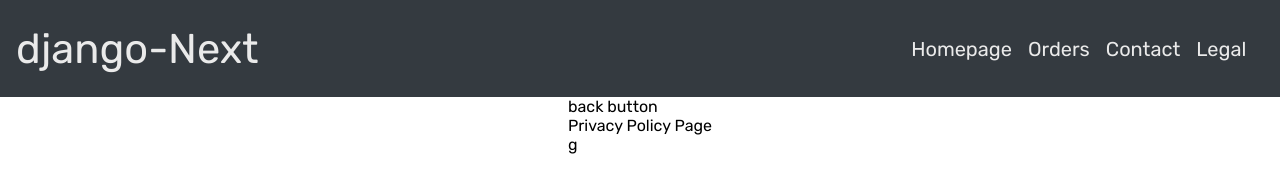
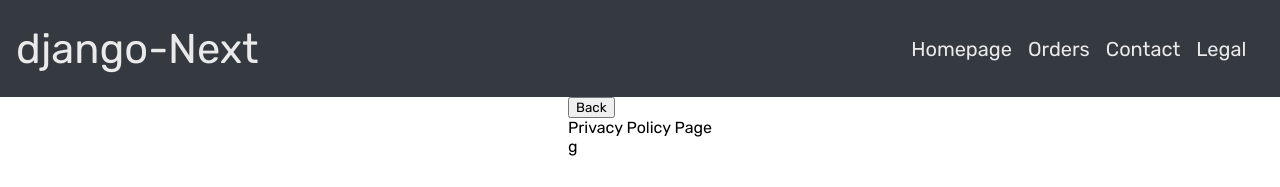
Before and after one commit to Brlaney/django-next, a Next.js app in the folder next-app/: page /legal/privacy-policy in a window 1280 px wide. Shown: the top 187 px of the page. Built offline with nearby package versions, Linux system fonts and the light colour scheme.

Commit message:
fixing back button

```diff
--- a/next-app/src/pages/legal/index.tsx
+++ b/next-app/src/pages/legal/index.tsx
@@ -1,5 +1,5 @@
 import Link from 'next/link';
-import styles from '@/styles/pages/Legal.module.scss'
+import styles from '@/styles/pages/Legal.module.scss';
 
 export default function Legal() {
   return (
@@ -35,9 +35,7 @@ export default function Legal() {
             <div className={styles.item}>
               <div className={styles.divItem}>
                 <Link href='/legal/privacy-policy' className={styles.button}>
-                  <h2 className={styles.endpoint}>
                     Privacy policy
-                  </h2>
                 </Link>
               </div>
             </div>
@@ -46,9 +44,7 @@ export default function Legal() {
             <div className={styles.item}>
               <div className={styles.divItem}>
                 <Link href='/legal/terms-of-service' className={styles.button}>
-                  <h2 className={styles.endpoint}>
                     Terms of service
-                  </h2>
                 </Link>
               </div>
             </div>
--- a/next-app/src/pages/legal/privacy-policy/index.tsx
+++ b/next-app/src/pages/legal/privacy-policy/index.tsx
@@ -1,5 +1,5 @@
-// import Link from 'next/link'
-import styles from '@/styles/pages/Legal.module.scss'
+import Link from 'next/link';
+import styles from '@/styles/pages/Legal.module.scss';
 
 export default function PrivacyPolicy() {
   return (
@@ -10,8 +10,12 @@ export default function PrivacyPolicy() {
 
           {/* Go back button */}
           <div className={styles.item}>
-            back button
-          </div>
+                <Link href='/legal/'>
+                  <button className={styles.button}>
+                    Back
+                  </button>
+                </Link>
+            </div>
 
           {/* Page title / header */}
           <div className={styles.item}>
```
Also changed, not shown: next-app/src/pages/contact/index.tsx (+4 -4 lines), next-app/src/pages/legal/terms-of-service/index.tsx (+2 -6 lines), next-app/src/scss/pages/Legal.module.scss (line endings or trailing spaces).
